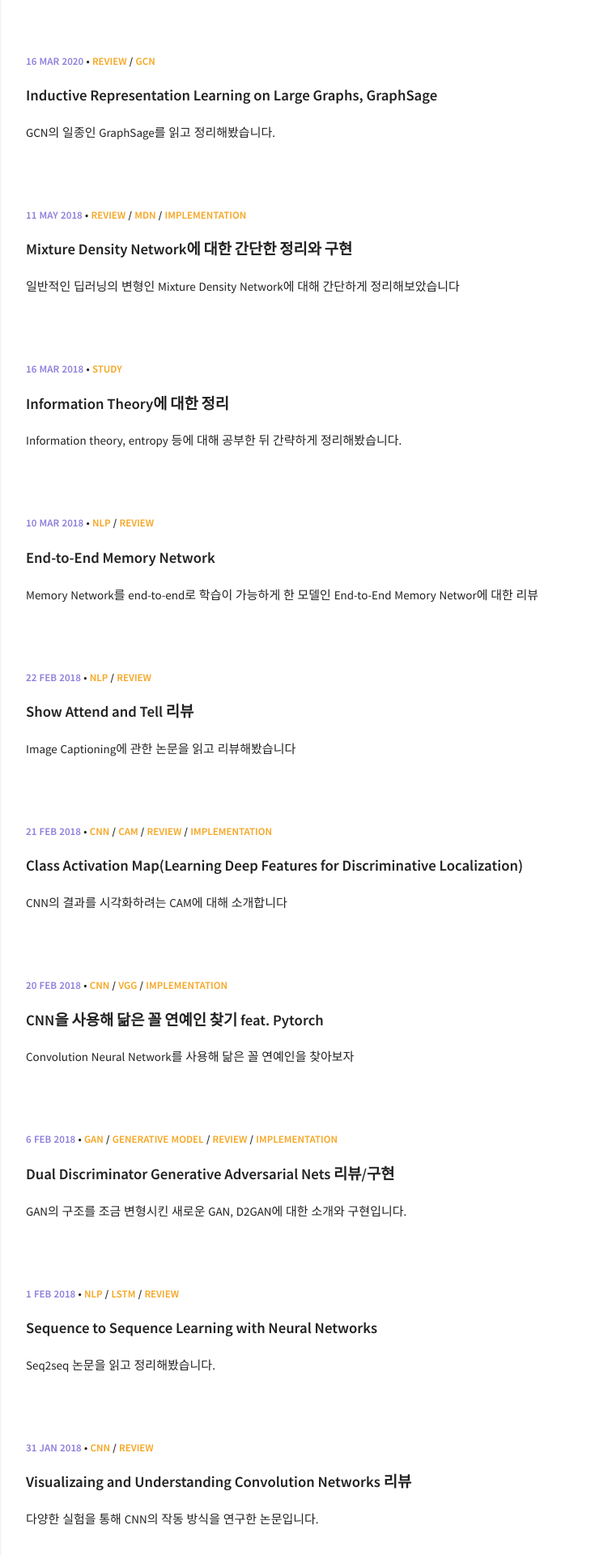
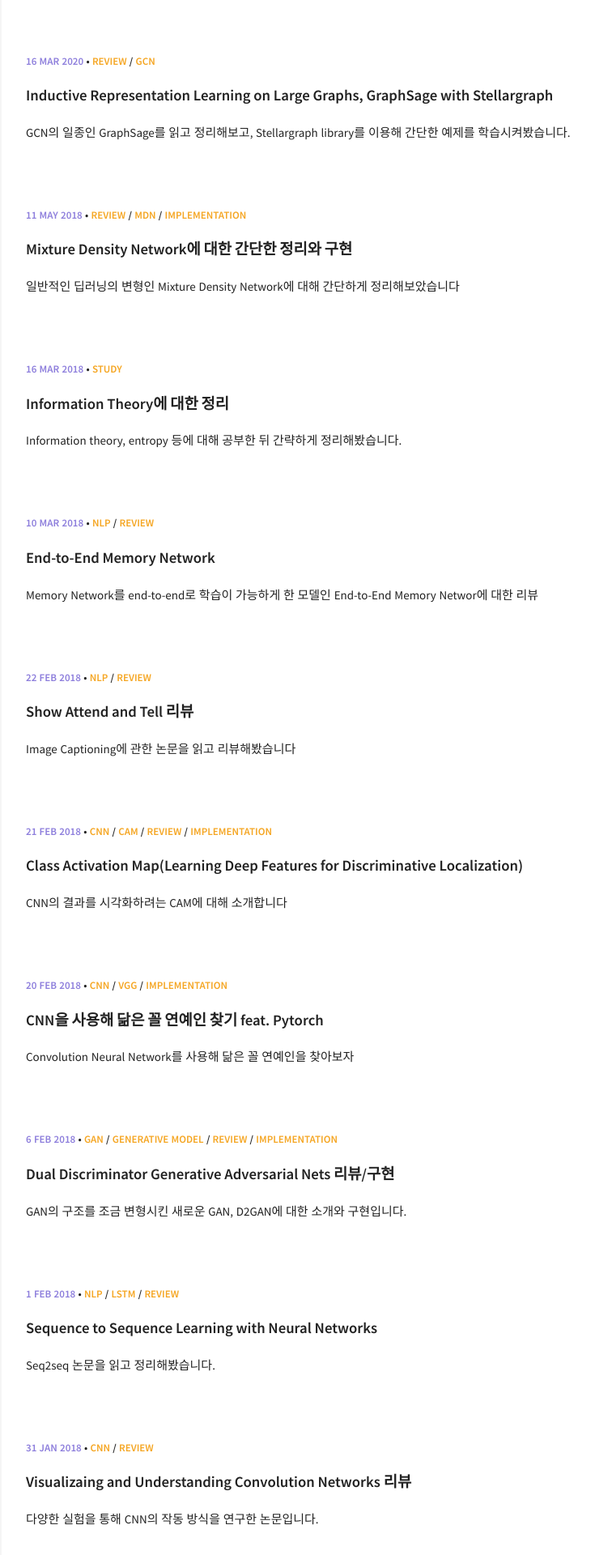
Before and after one commit to KangBK0120/KangBK0120.github.io, a Jekyll site: the page built from index.html, in a window 1280 px wide. Shown: the top 1920 px of the page at 81% size, without its empty margins (318-1053 px from the left). Built offline with Jekyll 4.4.1, drawn with Linux system fonts in a browser that asks for light colours.

Commit message:
Minor fix

```diff
--- a/_posts/2020-03-16-graphsage.md
+++ b/_posts/2020-03-16-graphsage.md
@@ -1,7 +1,7 @@
 ---
 layout: post
-title: Inductive Representation Learning on Large Graphs, GraphSage
-excerpt: "GCN의 일종인 GraphSage를 읽고 정리해봤습니다."
+title: Inductive Representation Learning on Large Graphs, GraphSage with Stellargraph
+excerpt: "GCN의 일종인 GraphSage를 읽고 정리해보고, Stellargraph library를 이용해 간단한 예제를 학습시켜봤습니다."
 categories: [Review, GCN]
 comments: true
 use_math: true
@@ -48,7 +48,7 @@ Depth번 만큼 이를 학습해주었다면, 마지막에 얻은 Feature들을
 
 ![image](https://user-images.githubusercontent.com/25279765/76823847-bc131780-6858-11ea-956f-0daf94342329.png)
 
-어떠한 노드가 주어졌을 때, 그 노드와 바로 연결되어 있는 노드가 k=1에 속한 노드가 되고, k=1에 있는 노드들과 연결되어 있는 노드들이 k=2에 속한 노드가 됩니다. k=2에 속한 노드를 이용해 k=1에 속한 노드들의 feature를 구하고, 이를 이용해 최종적으로 우리가 원하는 노드의 feature를 구하게 되는 것입니다.
+가운데 빨간 색 노드가 우리가 뽑은 배치에 들어간 노드라고 한다면, 이 노드가 $\mathcal{B}^2$에 속한 노드가 될 것입니다. 이 노드의 Neighbor들을 샘플링한 것이 $\mathcal{B}^1$이 되고, 다시 $\mathcal{B}^1$에 속해있는 노드들의 Neighbor를 모은 것이 $\mathcal{B}^0$가 됩니다. 따라서 어떠한 노드가 주어졌을 때, 그 노드와 바로 연결되어 있는 노드가 k=1에 속한 노드가 되고, k=1에 있는 노드들과 연결되어 있는 노드들이 k=2에 속한 노드가 되는 것이죠. 결과적으로 k=2에 속한 노드를 이용해 k=1에 속한 노드들의 feature를 구하고, 이를 이용해 최종적으로 우리가 원하는 노드의 feature를 구하게 되는 것입니다.
 
 ## Backword
 
```
